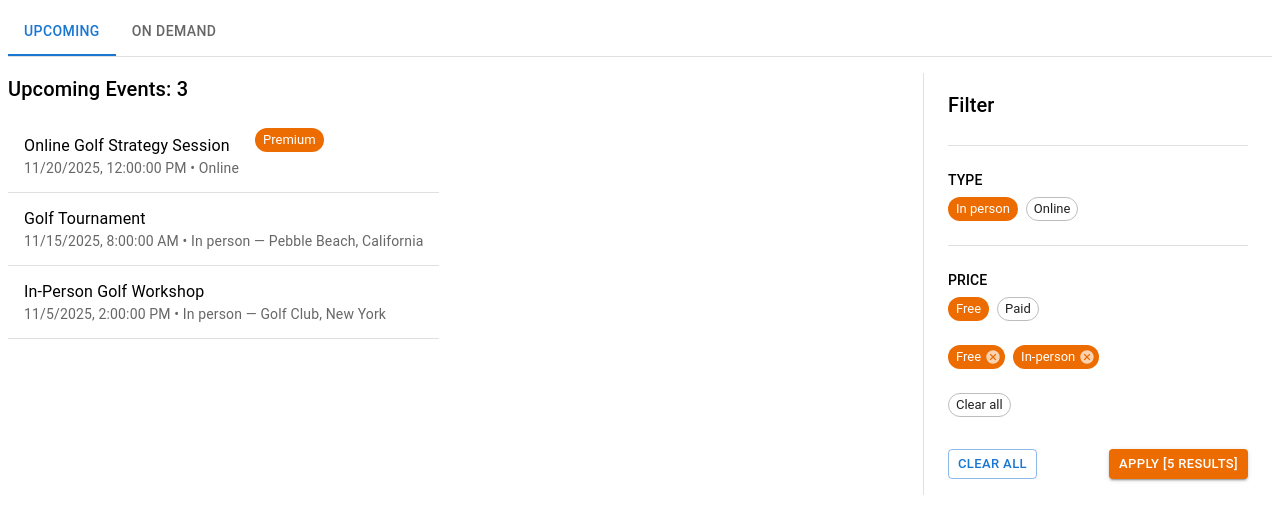
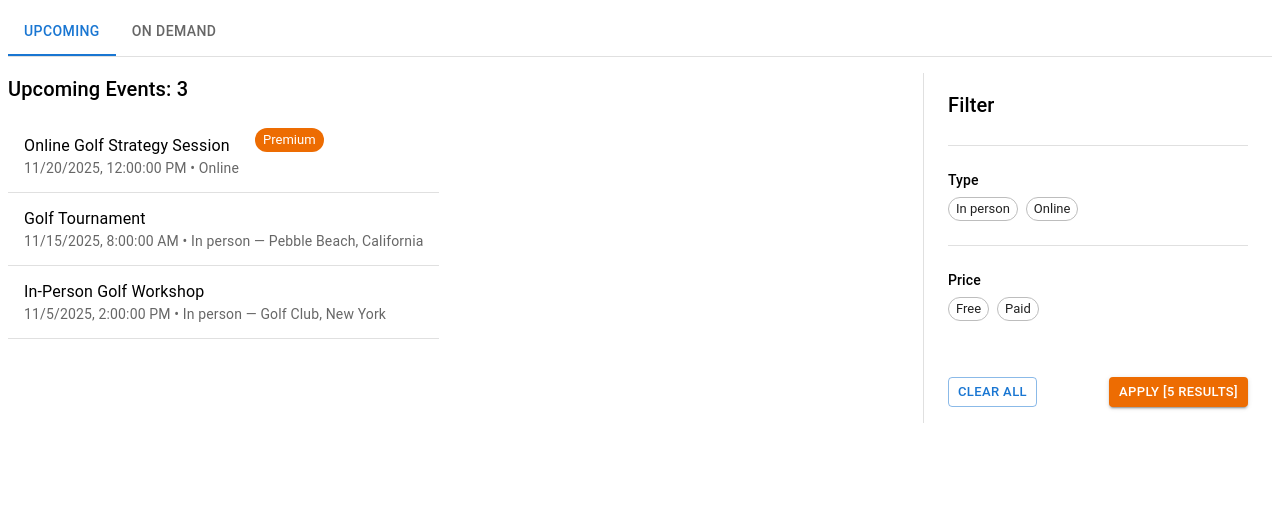
Before and after one commit to MaciejWolf/tabs-events-poc, a React (Vite) app: page / in a window 1280 px wide. Shown: the top 520 px of the page. Built offline with nearby package versions, Linux system fonts and the light colour scheme; some icons are missing.

Commit message:
fix reactivity

```diff
--- a/src/components/EventsList.tsx
+++ b/src/components/EventsList.tsx
@@ -11,8 +11,7 @@ const getLocationLabel = (event: TrackmanEvent): string => {
 }
 
 export const EventsList = observer(() => {
-  return(
-    <>
+  return (
     <List>
       {store.filteredUpcomingEvents.map(event => (
         <ListItem key={event.id} divider>
@@ -21,11 +20,10 @@ export const EventsList = observer(() => {
               primary={event.name}
               secondary={`${new Date(event.startDate).toLocaleString()} • ${getLocationLabel(event)}`}
             />
-              {event.isPremium && <Chip label="Premium" color="warning" size="small" sx={{ marginLeft: 2 }}/>}
+            {event.isPremium && <Chip label="Premium" color="warning" size="small" sx={{ marginLeft: 2 }} />}
           </Box>
         </ListItem>
       ))}
     </List>
-    </>
   )
 });
--- a/src/components/FIltersPanel/FiltersPanel.tsx
+++ b/src/components/FIltersPanel/FiltersPanel.tsx
@@ -2,6 +2,7 @@ import { Box, Button, Divider, IconButton, Chip, Typography } from "@mui/materia
 import { observer } from "mobx-react-lite"
 import CloseIcon from "@mui/icons-material/Close"
 import { FiltersRow } from "./FiltersRow"
+import { store } from "../../stores/Store"
 
 export const FiltersPanel = observer(() => {
   return (
@@ -19,29 +20,22 @@ export const FiltersPanel = observer(() => {
       <Box>
         <Header />
 
+        {store.categorisedFilters.map((category) => (
+          <>
             <Divider sx={{ mb: 3 }} />
-
-        <FiltersRow header="TYPE" filters={[
-          { key: 'in-person', label: "In person", isSelected: true, onClick: () => { } },
-          { key: 'online', label: "Online", isSelected: false, onClick: () => { } },
-        ]} />
-
-        <Divider sx={{ mb: 3 }} />
-
-        <FiltersRow header="PRICE" filters={[
-          { key: 'free', label: "Free", isSelected: true, onClick: () => { } },
-          { key: 'paid', label: "Paid", isSelected: false, onClick: () => { } },
-        ]} />
+            <FiltersRow header={category.category} filters={category.filters} />
+          </>
+        ))}
 
         <SelectedFiltersRow />
       </Box>
 
-      <ClearAllButton onClick={() => {}}/>
+      <ClearAllButton onClick={() => { }} />
 
       <Footer
         filteredEventsCount={5}
-        onApply={() => {}}
-        onClearAll={() => {}} />
+        onApply={() => { }}
+        onClearAll={() => { }} />
     </Box>
   )
 })
@@ -57,26 +51,28 @@ const Header = () => {
   )
 }
 
-const SelectedFiltersRow = () => {
+const SelectedFiltersRow = observer(() => {
+  if (store.appliedFilters.length === 0)
+    return <></>
+
   return (
     <Box mt={3} display="flex" flexWrap="wrap" gap={1}>
+      {store.appliedFilters.map((filter) => (
         <Chip
-        label="Free"
-        onDelete={() => { }}
+          label={filter.label}
+          onDelete={() => store.removeFilter(filter.key)}
           color="warning"
-        size="small"
-      />
-      <Chip
-        label="In-person"
-        onDelete={() => { }}
-        color="warning"
-        size="small"
-      />
+          size="small" />
+      ))}
     </Box>
   )
-}
+})
 
-const ClearAllButton = ({ onClick }: { onClick: () => void }) => (
+const ClearAllButton = observer(({ onClick }: { onClick: () => void }) => {
+  if (store.appliedFilters.length === 0)
+    return <></>
+
+  return (
     <Box mt={3} display="flex" flexWrap="wrap" gap={1}>
       <Chip
         label="Clear all"
@@ -86,6 +82,7 @@ const ClearAllButton = ({ onClick }: { onClick: () => void }) => (
         onClick={onClick} />
     </Box>
   )
+})
 
 const Footer = ({
   filteredEventsCount,
--- a/src/components/FIltersPanel/FiltersRow.tsx
+++ b/src/components/FIltersPanel/FiltersRow.tsx
@@ -1,31 +1,29 @@
 import { Box, Typography, Chip } from "@mui/material"
+import { store } from "../../stores/Store";
+import { Filter } from "../../types/Filter";
+import { observer } from "mobx-react-lite";
 
 type Props = {
   header: string,
-  filters: {
-    key: string;
-    label: string;
-    isSelected: boolean;
-    onClick: () => void;
-  }[]
+  filters: Filter[]
 }
 
-export const FiltersRow = ({ header, filters }: Props) => {
+export const FiltersRow = observer(({ header, filters }: Props) => {
   return (
     <Box>
       <Typography variant="subtitle2" gutterBottom>
         {header}
       </Typography>
       <Box display="flex" gap={1} flexWrap="wrap" mb={3}>
-        {filters.map((filter, index) => filter.isSelected ? (
-          <SelectedFilter key={index} label={filter.label} onClick={filter.onClick} />
+        {filters.map((filter) => store.isFilterSelected(filter.key) ? (
+          <SelectedFilter key={filter.key} label={filter.label} onClick={() => store.removeFilter(filter.key)} />
         ) : (
-          <NotSelectedFilter key={index} label={filter.label} onClick={filter.onClick} />
+          <NotSelectedFilter key={filter.key} label={filter.label} onClick={() => (store.addFilter(filter))} />
         ))}
       </Box>
     </Box>
   )
-}
+})
 
 const SelectedFilter = ({ label, onClick }: { label: string; onClick: () => void }) => (
   <Chip
--- a/src/components/UpcomingEvents.tsx
+++ b/src/components/UpcomingEvents.tsx
@@ -19,10 +19,10 @@ const priceFilters: Filter[] = [
 export const UpcomingEvents = observer(() => {
 
   useEffect(() => {
-    store.setFilters({
-      type: typeFilters,
-      price: priceFilters,
-    });
+    store.setFilters([
+      { category: "Type", filters: typeFilters },
+      { category: "Price", filters: priceFilters },
+    ]);
   }, [store]);
 
   if (store.isLoading) {
--- a/src/stores/Store.ts
+++ b/src/stores/Store.ts
@@ -36,9 +36,9 @@ class Store {
     this.isLoading = false;
   }
 
-  categorisedFilters: Record<string, Filter[]> = {};
+  categorisedFilters: { category: string; filters: Filter[] }[] = [];
 
-  setFilters = (categorisedFilters: Record<string, Filter[]>) => {
+  setFilters = (categorisedFilters: { category: string; filters: Filter[] }[]) => {
     this.categorisedFilters = categorisedFilters;
     this.appliedFilters = [];
   }
@@ -49,6 +49,7 @@ class Store {
   }
   addFilter = (filter: Filter) => {
     this.appliedFilters.push(filter);
+    this.appliedFilters = [...this.appliedFilters];
     this.refreshFilteredEvents();
   }
 
@@ -56,6 +57,8 @@ class Store {
     this.appliedFilters = this.appliedFilters.filter(filter => filter.key !== key);
     this.refreshFilteredEvents();
   }
+
+  isFilterSelected = (key: string) => this.appliedFilters.some(filter => filter.key === key)
 
   private refreshFilteredEvents = () => {
     const acceptEverything = () => true;
```
Lines whose indentation alone changed are shown as unchanged.
